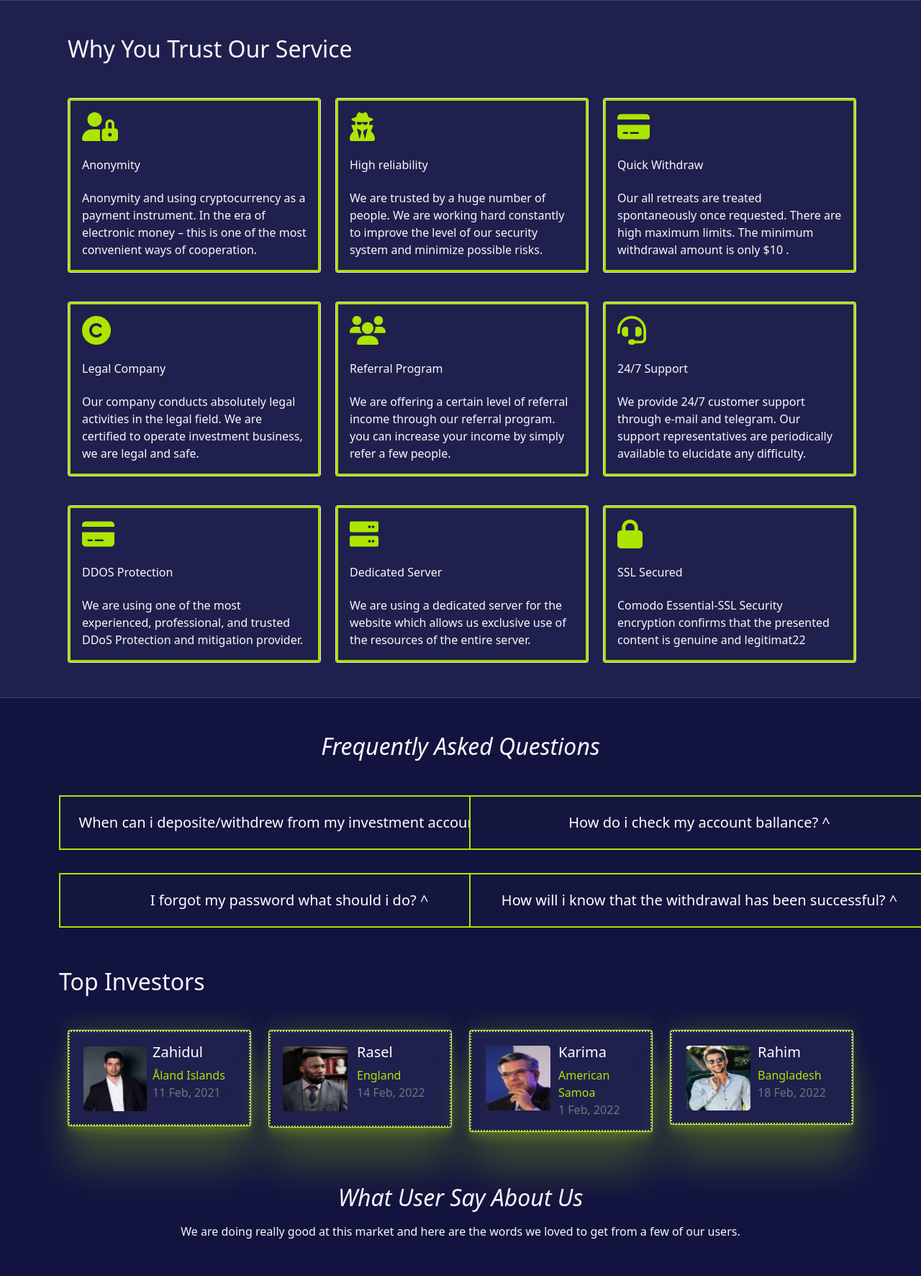
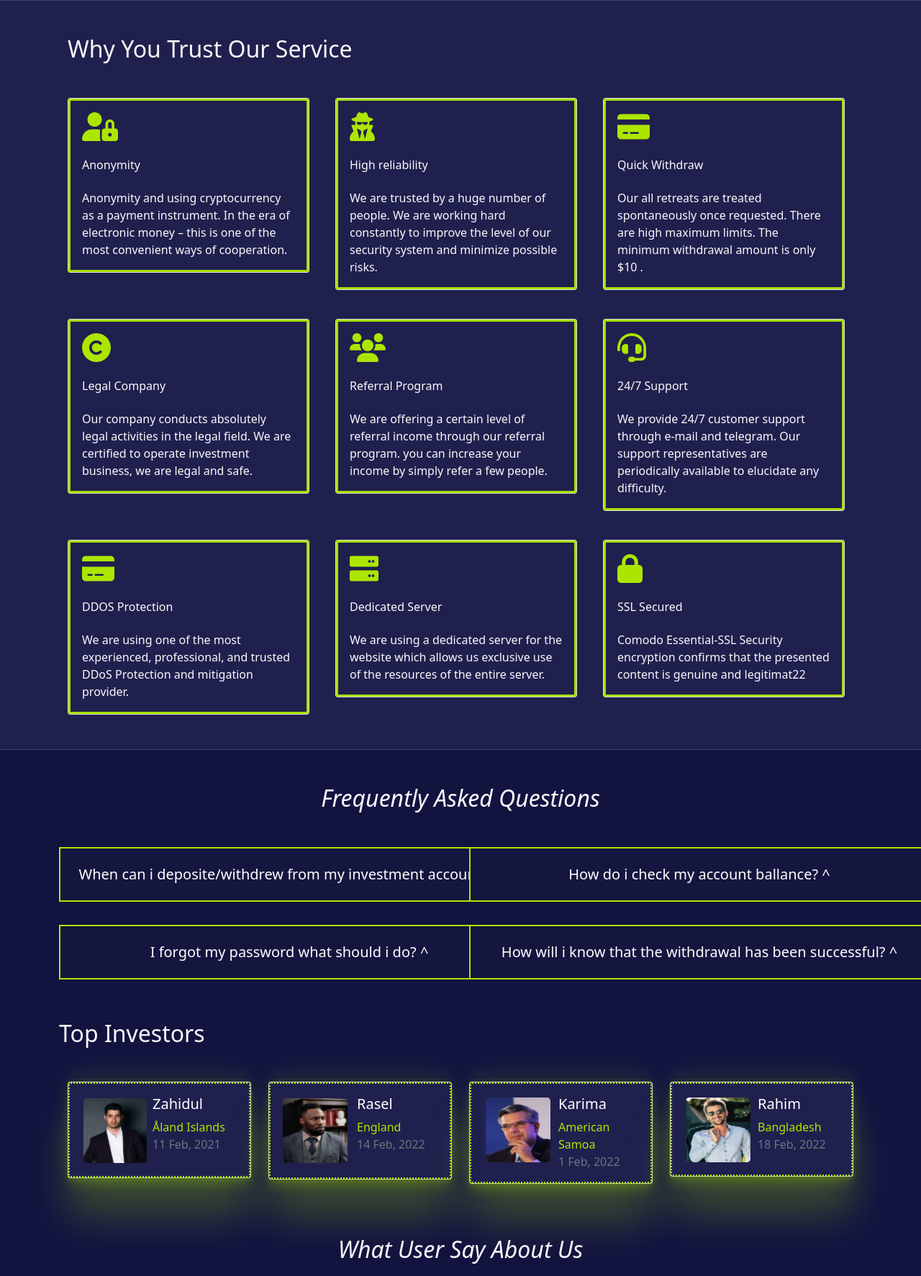
Before and after one commit to Chamberezigbo/coin.banking, a PHP site: page / in a window 1280 px wide. Shown: the part 3453-5226 px from the top of the page at 72% size. Run offline with PHP 8.4, Linux system fonts and the light colour scheme.

Commit message:
media querry corrected

```diff
--- a/footer.php
+++ b/footer.php
@@ -1,4 +1,4 @@
-    <footer>
+    <footer class="container-fluid">
          <div class="container pt-5 ">
               <div class="row mb-3 first-footer">
                    <div class="col-lg-6 text-center">
--- a/header.php
+++ b/header.php
@@ -6,8 +6,8 @@
      <meta charset="utf-8">
      <meta name="viewport" content="width=device-width, initial-scale=1">
      <!-- my stylesheet -->
-    <link rel="stylesheet" href="res/mycss/style.css?v=1">
-    <link rel="stylesheet" href="res/mycss/global-style.css?v=1">
+     <link rel="stylesheet" href="res/mycss/style.css?v=3">
+     <link rel="stylesheet" href="res/mycss/global-style.css?v=3">
      <!-- fontawasome -->
      <link rel="stylesheet" href="res/fontawesome-free-6.0.0-web/css/all.css">
      <!-- Bootstrap CSS -->
@@ -18,7 +18,7 @@
 <body>
 
      <!-- My navbar  -->
-    <div class="">
+     <div class="container-fluid">
           <nav class="navbar navbar-expand-lg navbar-dark p-1 fixed-top" id="navbar-example2">
                <div class="container-fluid ">
                     <a class="navbar-brand" href="#">
@@ -56,7 +56,7 @@
                                    <button class="" type="submit" data-bs-toggle="modal" data-bs-target="#exampleModal">Sign In</button>
                               </li>
                               <li class="nav-item text-uppercase">
-                            <a class="nav-link" href="#">sign up</a>
+                                   <a class="nav-link sign-up" data-bs-toggle="modal" data-bs-target="#exampleModal2">sign up</a>
                               </li>
                               <li class="nav-item dropdown text-uppercase">
                                    <a class="nav-link dropdown-toggle" href="#" id="navbarScrollingDropdown" role="button" data-bs-toggle="dropdown" aria-expanded="false">
--- a/index.php
+++ b/index.php
@@ -1,9 +1,8 @@
 <?php
-
 require_once("header.php");
 ?>
 <!-- my background image -->
-<div class="landing-section">
+<div class="container-fluid landing-section">
      <div class="container pt-5">
           <div class="container pt-5">
                <div class="pt-5 text-center" id="small-screen">
@@ -25,7 +24,7 @@ require_once("header.php");
 </div>
 
 <!-- users section -->
-<div class="user-details">
+<div class="user-details container-fluid">
      <div class="container text-center  pt-5 pb-5">
           <div class="row p-2 row-cols-1 pt-4 rounded-pill box">
 
@@ -65,7 +64,7 @@ require_once("header.php");
 
 <!-- about section -->
 <!-- ? suppose to handle responsive image  -->
-<section data-bs-spy="scroll" data-bs-target="#navbar-example2" data-bs-offset="0" class="scrollspy-example" tabindex="0">
+<section class="container-fluid" data-bs-spy="scroll" data-bs-target="#navbar-example2" data-bs-offset="0" class="scrollspy-example" tabindex="0">
      <div class="aboutSection" id="scrollspyHeading1">
           <div class="container">
                <div class="row row-cols-1 pt-5 pb-4">
@@ -120,7 +119,7 @@ require_once("header.php");
 </section>
 
 <!-- investment package -->
-<section data-bs-spy="scroll" data-bs-target="#navbar-example2" data-bs-offset="0" class="scrollspy-example" tabindex="0">
+<section class="container-fluid" data-bs-spy="scroll" data-bs-target="#navbar-example2" data-bs-offset="0" class="scrollspy-example" tabindex="0">
      <div class="container py-5 card-package" id="scrollspyPlan">
           <div class="container mb-3">
                <h2 class="text-center text-light">
@@ -228,7 +227,7 @@ require_once("header.php");
 </section>
 
 <!-- how page -->
-<section>
+<section class="container-fluid">
      <div class="container py-5 text-center text-light">
           <div class="container text-center ">
                <h2>How Coins Max Profits Works</h2>
@@ -274,8 +273,8 @@ require_once("header.php");
      </div>
 </section>
 
-<!-- Recent deposite section -->
-<section>
+<!-- Recent deposit section -->
+<section class="container-fluid">
      <div class="container text-center recent-updateSection">
           <div class=" pt-5 text-light">
                <h2><em>Recent Deposit And Withdraw</em></h2>
@@ -351,13 +350,13 @@ require_once("header.php");
 
 
 <!-- trust section -->
-<section class="card-section-one" data-bs-spy="scroll" data-bs-target="#navbar-example2" data-bs-offset="0" class="scrollspy-example" tabindex="0">
+<section class="container-fluid card-section-one " data-bs-spy="scroll" data-bs-target="#navbar-example2" data-bs-offset="0" class="scrollspy-example" tabindex="0">
      <div class="container text-light pt-5 pb-5" id="scrollspytrust">
           <div class="container ">
                <h2>Why You Trust Our Service</h2>
                <div class="row pt-4 card-section">
                     <div class="col-lg-4 pt-3">
-                         <div class="card" style="width: 22rem;">
+                         <div class="card" style="width: 21rem;">
                               <div class="card-body bg-card-two">
                                    <h5 class="card-title bg-green"><i class="fa-solid fa-user-lock fa-2x"></i> </h5>
                                    <h6 class="card-subtitle mb-4 mt-4">Anonymity</h6>
@@ -368,7 +367,7 @@ require_once("header.php");
                          </div>
                     </div>
                     <div class="col-lg-4 pt-3">
-                         <div class="card" style="width: 22rem;">
+                         <div class="card" style="width: 21rem;">
                               <div class="card-body bg-card-two">
                                    <h5 class="card-title bg-green"><i class="fa-solid fa-user-secret fa-2x"></i> </h5>
                                    <h6 class="card-subtitle mb-4 mt-4">High reliability</h6>
@@ -379,7 +378,7 @@ require_once("header.php");
                          </div>
                     </div>
                     <div class="col-lg-4 pt-3">
-                         <div class="card" style="width: 22rem;">
+                         <div class="card" style="width: 21rem;">
                               <div class="card-body bg-card-two">
                                    <h5 class="card-title bg-green"><i class="fa-solid fa-credit-card fa-2x"></i> </h5>
                                    <h6 class="card-subtitle mb-4 mt-4">Quick Withdraw</h6>
@@ -393,7 +392,7 @@ require_once("header.php");
 
                <div class="row pt-4 card-section">
                     <div class="col-lg-4 pt-3">
-                         <div class="card" style="width: 22rem;">
+                         <div class="card" style="width: 21rem;">
                               <div class="card-body bg-card-two">
                                    <h5 class="card-title bg-green"><i class="fa-solid fa-copyright fa-2x"></i> </h5>
                                    <h6 class="card-subtitle mb-4 mt-4">Legal Company</h6>
@@ -404,7 +403,7 @@ require_once("header.php");
                          </div>
                     </div>
                     <div class="col-lg-4 pt-3">
-                         <div class="card" style="width: 22rem;">
+                         <div class="card" style="width: 21rem;">
                               <div class="card-body bg-card-two">
                                    <h5 class="card-title bg-green"><i class="fa-solid fa-users fa-2x"></i> </h5>
                                    <h6 class="card-subtitle mb-4 mt-4">Referral Program</h6>
@@ -415,7 +414,7 @@ require_once("header.php");
                          </div>
                     </div>
                     <div class="col-lg-4 pt-3">
-                         <div class="card" style="width: 22rem;">
+                         <div class="card" style="width: 21rem;">
                               <div class="card-body bg-card-two">
                                    <h5 class="card-title bg-green"><i class="fa-solid fa-headset fa-2x"></i> </h5>
                                    <h6 class="card-subtitle mb-4 mt-4">24/7 Support</h6>
@@ -429,7 +428,7 @@ require_once("header.php");
 
                <div class="row pt-4 card-section">
                     <div class="col-lg-4 pt-3">
-                         <div class="card" style="width: 22rem;">
+                         <div class="card" style="width: 21rem;">
                               <div class="card-body bg-card-two">
                                    <h5 class="card-title bg-green"><i class="fa-solid fa-credit-card fa-2x"></i> </h5>
                                    <h6 class="card-subtitle mb-4 mt-4">DDOS Protection</h6>
@@ -440,7 +439,7 @@ require_once("header.php");
                          </div>
                     </div>
                     <div class="col-lg-4 pt-3">
-                         <div class="card" style="width: 22rem;">
+                         <div class="card" style="width: 21rem;">
                               <div class="card-body bg-card-two">
                                    <h5 class="card-title bg-green"><i class="fa-solid fa-server fa-2x"></i> </h5>
                                    <h6 class="card-subtitle mb-4 mt-4">Dedicated Server</h6>
@@ -451,7 +450,7 @@ require_once("header.php");
                          </div>
                     </div>
                     <div class="col-lg-4 pt-3">
-                         <div class="card" style="width: 22rem;">
+                         <div class="card" style="width: 21rem;">
                               <div class="card-body bg-card-two">
                                    <h5 class="card-title bg-green"> <i class="fa-solid fa-lock fa-2x"></i> </h5>
                                    <h6 class="card-subtitle mb-4 mt-4">SSL Secured</h6>
@@ -467,7 +466,7 @@ require_once("header.php");
 </section>
 
 <!-- FAQ section -->
-<section data-bs-spy="scroll" data-bs-target="#navbar-example2" data-bs-offset="0" class="scrollspy-example" tabindex="0">
+<section class="container-fluid" data-bs-spy="scroll" data-bs-target="#navbar-example2" data-bs-offset="0" class="scrollspy-example" tabindex="0">
 
      <div class="container text-center text-light pt-5" id="scrollspyFaq">
           <div class="">
@@ -574,8 +573,8 @@ require_once("header.php");
                </div>
           </div>
 
-          <div class="container text-center pt-4" data-bs-spy="scroll" data-bs-target="#navbar-example2" data-bs-offset="0" class="scrollspy-example" tabindex="0">
-               <h2 id="scrollspypay">
+          <div class="container text-center pt-4">
+               <h2>
                     <em>What User Say About Us </em>
                </h2>
                <p class="mt-3">
@@ -651,8 +650,8 @@ require_once("header.php");
                </div>
           </div>
 
-          <div class="container text-center mt-5 pt-5">
-               <h6>Payment Gateway</h6>
+          <div class="container text-center mt-5 pt-5" data-bs-spy="scroll" data-bs-target="#navbar-example2" data-bs-offset="0" class="scrollspy-example" tabindex="0">
+               <h6 id="scrollspypay">Payment Gateway</h6>
                <h2 class="mb-4">
                     <em>Payment Methods We Accept</em>
                </h2>
@@ -727,6 +726,34 @@ require_once("header.php");
      </div>
 </div>
 
+<!-- Modal for signup  -->
+<div class="container">
+     <div class="modal fade" id="exampleModal2" tabindex="-1" aria-labelledby="exampleModalLabel" aria-hidden="true">
+          <div class="modal-dialog modal-dialog modal-dialog-scrollable">
+               <div class="modal-content login-modal text-light">
+                    <div class="modal-header">
+                         <h5 class="modal-title" id="exampleModalLabel">Login your account</h5>
+                         <button type="button" class="btn-close" data-bs-dismiss="modal" aria-label="Close"></button>
+                    </div>
+                    <div class="modal-body">
+                         <form>
+                              <div class="input-group">
+                                   <span class="input-group-text">First and last name</span>
+                                   <input type="text" aria-label="First name" class="form-control">
+                                   <input type="text" aria-label="Last name" class="form-control">
+                              </div>
+                         </form>
+                    </div>
+                    <div class="modal-footer">
+                         <p>
+                              <span class="text-start">New to Coins Max Profits? <a href="#" class="bg-green">Sign Up</a> </span>
+                         </p>
+                    </div>
+               </div>
+          </div>
+     </div>
+</div>
+
 <?php
 require_once("footer.php")
 ?>
--- a/res/mycss/style.css
+++ b/res/mycss/style.css
@@ -1,6 +1,7 @@
-* {
+body {
 	padding: 0px;
 	margin: 0px;
+     overflow-x: hidden;
 }
 
 nav {
@@ -161,6 +162,9 @@ footer .first-footer {
 footer .row .icon span:hover {
 	background-color: #ABE500;
 }
+.sign-up {
+     cursor: pointer;
+}
 
 .login-modal {
 	border: 2px solid #ABE500 !important;
@@ -176,6 +180,11 @@ footer .row .icon span:hover {
 
 /* On screens that are 600px or less, set the background color to olive */
 @media screen and (max-width: 690px) {
+     body{
+          height: auto;
+          overflow-x: hidden !important;
+          width: 100%;
+     }
 	#small-screen {
 		padding-bottom: 70px;
 	}
@@ -195,7 +204,6 @@ footer .row .icon span:hover {
 		border: 1px solid #ace600 !important;
 		border-radius: 0px !important;
 		display: block;
-		padding-left: 50%;
 	}
 	.user-details .row .eye {
 		padding-right: 50px;
@@ -210,11 +218,10 @@ footer .row .icon span:hover {
 	}
 
 	.card-section{
-		padding-left: 40px;
+          padding-right: 60% !important;
 	}
 	.collapse-sec{
-		width: 24rem !important;
-		margin-bottom: ;
+		width: 22rem !important;
 	}
 	.collapse-sec span{
 		display: none;
```
Lines whose indentation alone changed are shown as unchanged.
